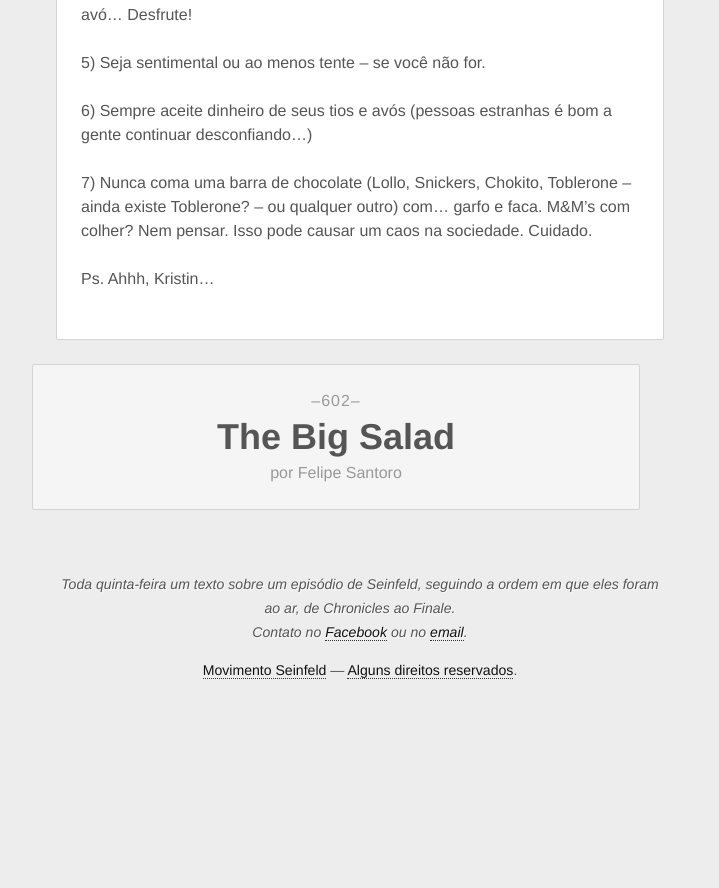
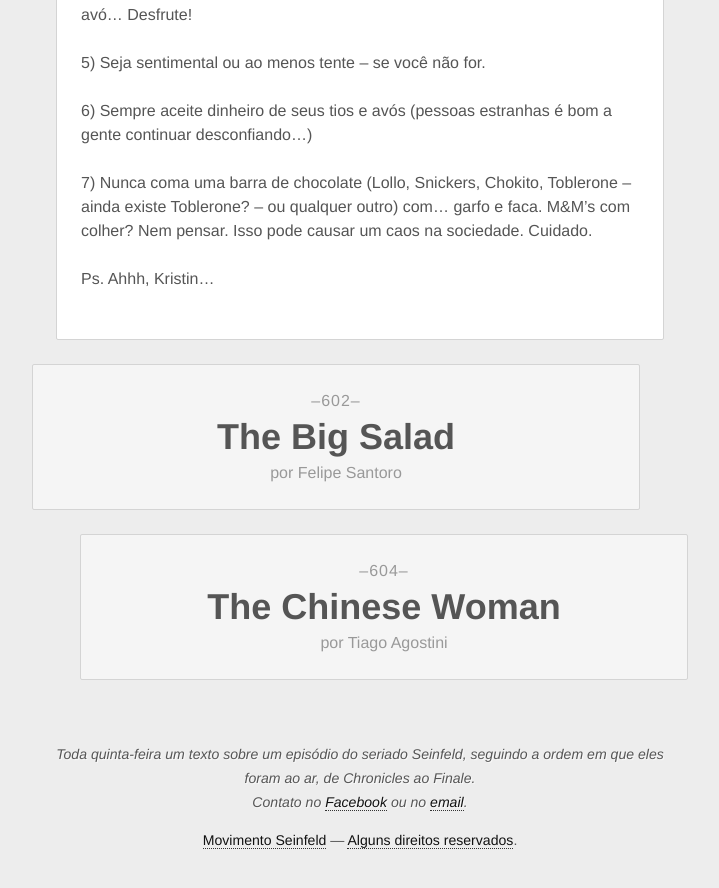
Before and after one commit to seufelipe/movimentoseinfeld, a Jekyll site: the page built from _posts/2013-01-17-the-pledge-drive.md, in a window 1280 px wide and 900 px high, scrolled down 1534 px. Shown: the top 888 px of the window, without its empty margins (280-999 px from the left). Built offline with Jekyll 4.4.1, drawn with Linux system fonts in a browser that asks for light colours; comment, search, counter and statistics services are not loaded; before the commit the page ends 2264 px from its top, so only the background shows below that.

Commit message:
The Chinese Woman

```diff
--- a/_config.yml
+++ b/_config.yml
@@ -3,7 +3,7 @@ server: true
 permalink: /:title.html
 
 title: Movimento Seinfeld
-description: Toda quinta-feira um texto sobre um episódio de Seinfeld, seguindo a ordem em que eles foram ao ar, de Chronicles ao Finale.
+description: Toda quinta-feira um texto sobre um episódio do seriado Seinfeld, seguindo a ordem em que eles foram ao ar, de Chronicles ao Finale.
 
 authors:
   felipe:
@@ -134,3 +134,6 @@ authors:
   felipesantoro:
     display_name: Felipe Santoro
     web: http://felipesantoro.wordpress.com
+  tiagoagostini:
+    display_name: Tiago Agostini
+    web: https://twitter.com/tiagoagostini
```
Also changed, not shown: _posts/2013-01-24-the-chinese-woman.md (added, +24 -0 lines).
